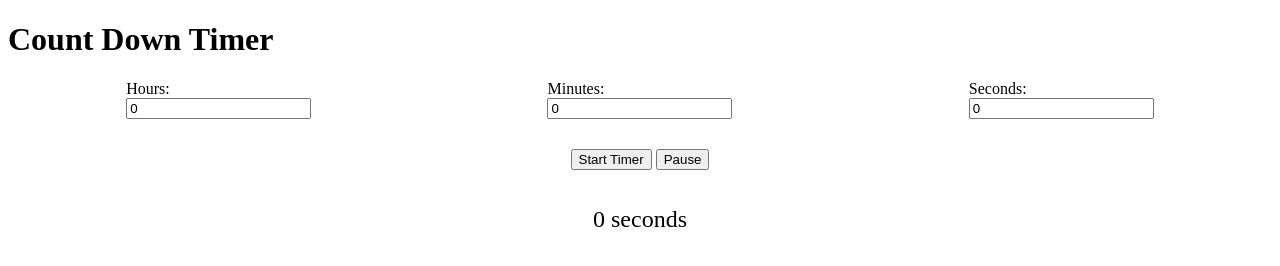
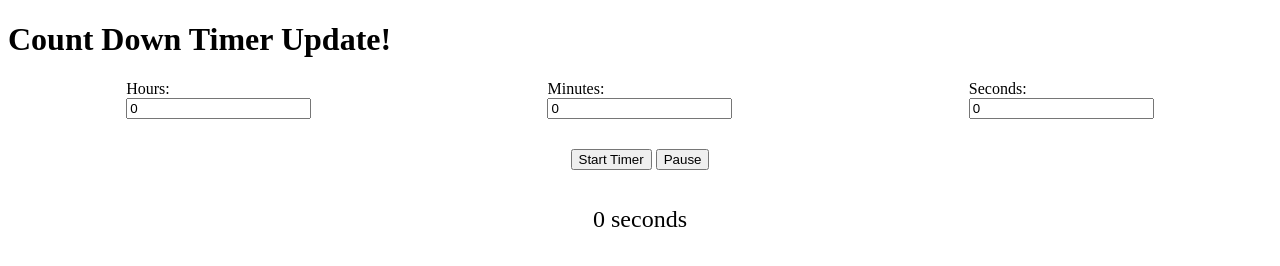
Before and after one commit to pizzapanther/count-down, a plain HTML site: page index.html in a window 1280 px wide. Drawn offline with Linux system fonts and the light colour scheme.

Commit message:
Update index.html

```diff
--- a/index.html
+++ b/index.html
@@ -5,7 +5,7 @@
     <link rel="stylesheet" href="style.css">
   </head>
   <body>
-    <h1>Count Down Timer</h1>
+    <h1>Count Down Timer Update!</h1>
     <form>
       <div>
         <div>
```
